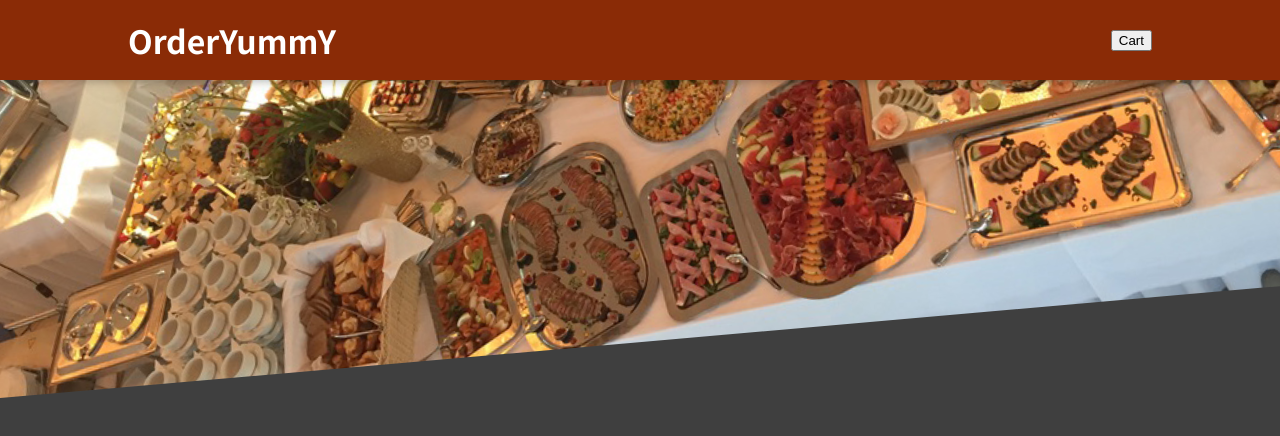
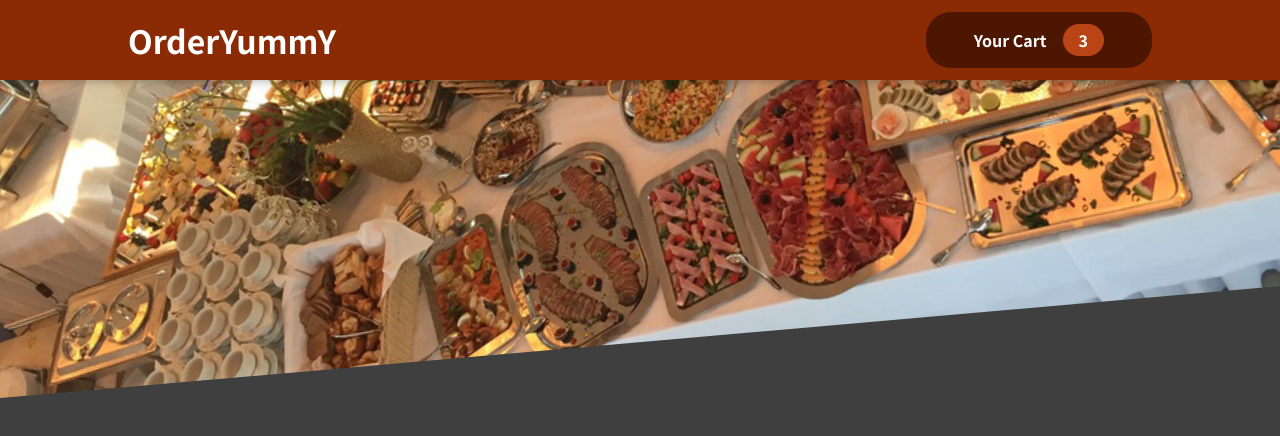
Before and after one commit to parvezaman/order-yummy, a React (Create React App) app: page / in a window 1280 px wide. Shown: the top 436 px of the page. Built offline with nearby package versions, Linux system fonts and the light colour scheme.

Commit message:
added header cart component

```diff
--- a/src/App.js
+++ b/src/App.js
@@ -2,9 +2,9 @@
 
 function App() {
   return (
-    <div>
+    <>
       <Header />
-    </div>
+    </>
   );
 }
 
--- /dev/null
+++ b/src/components/Cart/CartIcon.js
@@ -0,0 +1,13 @@
+const CartIcon = () => {
+    return (
+        <svg
+            xmlns='http://www.w3.org/2000/svg'
+            viewBox='0 0 20 20'
+            fill='currentColor'
+        >
+            <path d='M3 1a1 1 0 000 2h1.22l.305 1.222a.997.997 0 00.01.042l1.358 5.43-.893.892C3.74 11.846 4.632 14 6.414 14H15a1 1 0 000-2H6.414l1-1H14a1 1 0 00.894-.553l3-6A1 1 0 0017 3H6.28l-.31-1.243A1 1 0 005 1H3zM16 16.5a1.5 1.5 0 11-3 0 1.5 1.5 0 013 0zM6.5 18a1.5 1.5 0 100-3 1.5 1.5 0 000 3z' />
+        </svg>
+    );
+};
+
+export default CartIcon;
--- a/src/components/Layout/Header.js
+++ b/src/components/Layout/Header.js
@@ -1,6 +1,7 @@
 import React from 'react'
 import classes from './Header.module.css'
 import headerMealsImg from '../../assets/meals.jpg'
+import HeaderCartButton from './HeaderCartButton'
 
 const Header = () => {
   return (
@@ -8,7 +9,7 @@
       <header className={classes.header}>
         <h1>OrderYummY</h1>
 
-        <button>Cart</button>
+        <HeaderCartButton />
       </header>
 
       <div className={classes['main-image']}>
--- /dev/null
+++ b/src/components/Layout/HeaderCartButton.js
@@ -0,0 +1,17 @@
+import React from 'react';
+import CartIcon from '../Cart/CartIcon';
+import classes from './HeaderCartButton.module.css'
+
+const HeaderCartButton = (props) => {
+    return (
+        <button className={classes.button}>
+            <span className={classes.iscon}>
+                <CartIcon />
+            </span>
+            <span>Your Cart</span>
+            <span className={classes.badge}>3</span>
+        </button>
+    );
+}
+
+export default HeaderCartButton;
--- /dev/null
+++ b/src/components/Layout/HeaderCartButton.module.css
@@ -0,0 +1,63 @@
+.button {
+    cursor: pointer;
+    font: inherit;
+    border: none;
+    background-color: #4d1601;
+    color: white;
+    padding: 0.75rem 3rem;
+    display: flex;
+    justify-content: space-around;
+    align-items: center;
+    border-radius: 25px;
+    font-weight: bold;
+}
+
+.button:hover,
+.button:active {
+    background-color: #2c0d00;
+}
+
+.icon {
+    width: 1.35rem;
+    height: 1.35rem;
+    margin-right: 0.5rem;
+}
+
+.badge {
+    background-color: #b94517;
+    padding: 0.25rem 1rem;
+    border-radius: 25px;
+    margin-left: 1rem;
+    font-weight: bold;
+}
+
+.button:hover .badge,
+.button:active .badge {
+    background-color: #92320c;
+}
+
+.bump {
+    animation: bump 300ms ease-out;
+}
+
+@keyframes bump {
+    0% {
+        transform: scale(1);
+    }
+
+    10% {
+        transform: scale(0.9);
+    }
+
+    30% {
+        transform: scale(1.1);
+    }
+
+    50% {
+        transform: scale(1.15);
+    }
+
+    100% {
+        transform: scale(1);
+    }
+}
```
